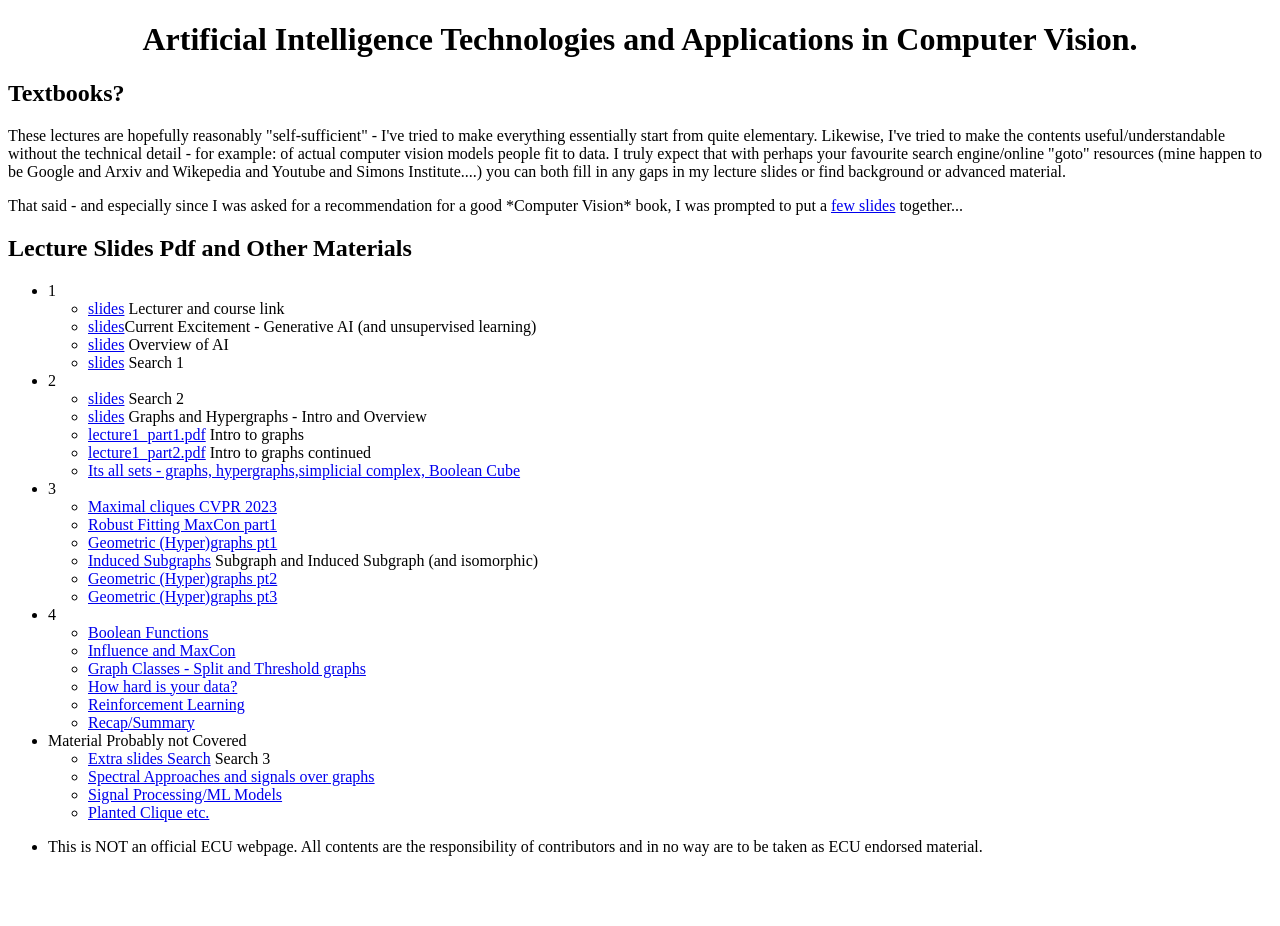
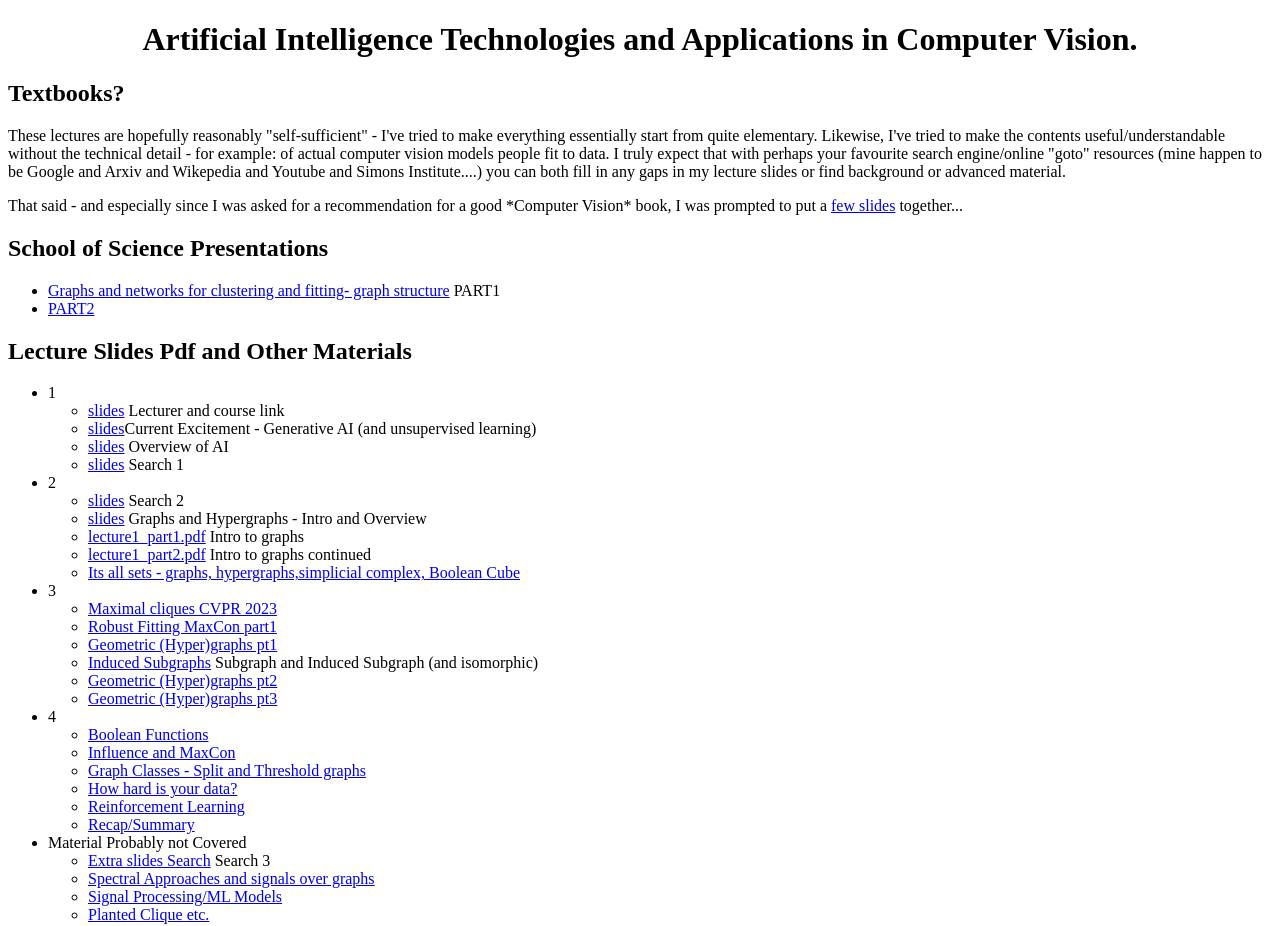
Before and after one commit to AI-ECU/HIT, a plain HTML site: page HIT2024/index.html in a window 1280 px wide. Shown: the top 926 px of the page. Before the commit the page ends 872 px from the top, so only its background shows below. Drawn offline with Linux system fonts and the light colour scheme.

Commit message:
Update index.html

```diff
--- a/HIT2024/index.html
+++ b/HIT2024/index.html
@@ -12,6 +12,12 @@
 	I truly expect that with perhaps your favourite search engine/online "goto" resources (mine happen to be Google and Arxiv and Wikepedia and Youtube and Simons Institute....) you can both fill in any gaps in my lecture slides or find background or advanced material.</p>
 	That said - and especially since I was asked for a recommendation for a good *Computer Vision* book, I was prompted to put a
 	<a href="textbooks.pdf">few slides</a> together...</p>
+
+	<H2> School of Science Presentations </H2>
+	<ul>
+		 <li> <a href="structure_part1.pdf"> Graphs and networks for clustering and fitting- graph structure</a> PART1</li>
+                 <li> <a href="structure_part2.pdf">  PART2</a></li>
+	</ul>
 
 	<H2> Lecture Slides Pdf and Other Materials </H2>
 	<ul>
```
